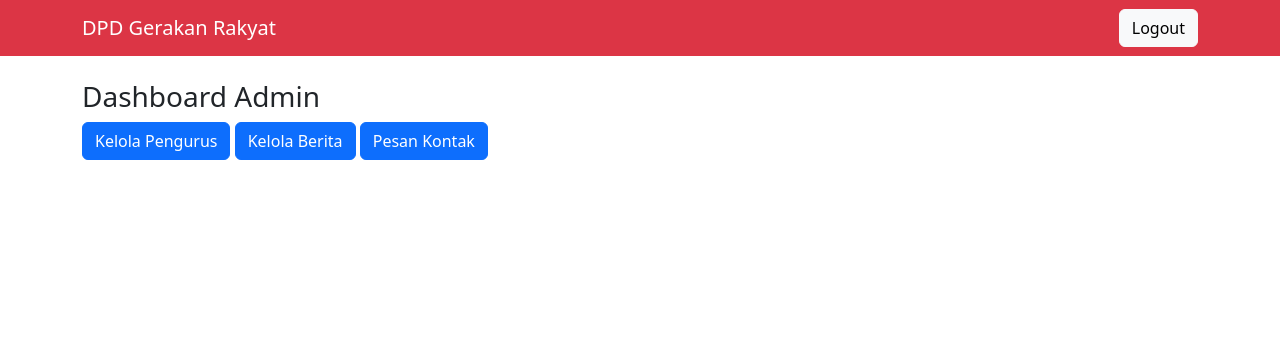
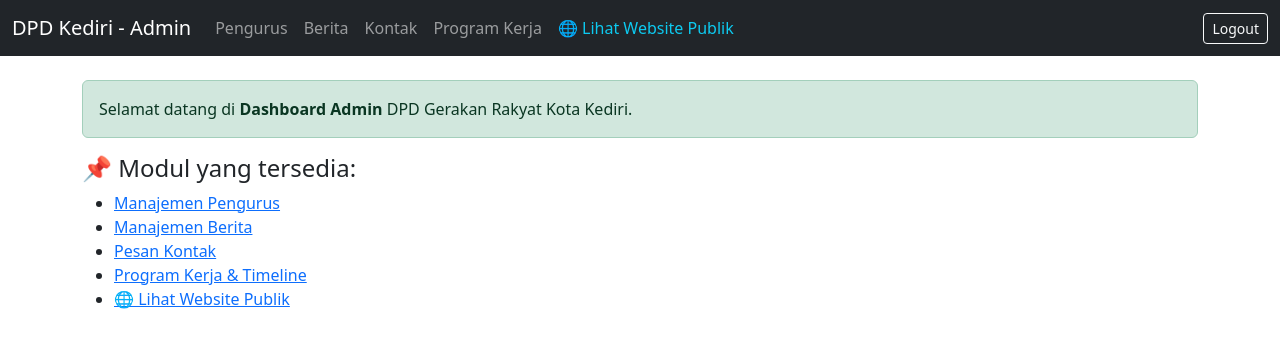
Before and after one commit to mediansapp/dpd-gerak-kediri, a PHP site: page /Index.php in a window 1280 px wide. Shown: the top 348 px of the page. Run offline with PHP 8.4, Linux system fonts and the light colour scheme; the visitor is signed in with stand-in values (Sample User, id 1).

Commit message:
Update Index.php

```diff
--- a/Index.php
+++ b/Index.php
@@ -4,26 +4,49 @@ require 'config.php';
 if(!isset($_SESSION['admin_id'])){ header('Location: login.php'); exit; }
 ?>
 <!doctype html>
-<html>
+<html lang="id">
 <head>
   <meta charset="utf-8">
-  <title>Dashboard</title>
+  <title>Dashboard DPD Gerakan Rakyat Kota Kediri</title>
   <link href="https://cdn.jsdelivr.net/npm/bootstrap@5.3.2/dist/css/bootstrap.min.css" rel="stylesheet">
 </head>
 <body>
-<nav class="navbar navbar-dark bg-danger">
-  <div class="container">
-    <a class="navbar-brand" href="#">DPD Gerakan Rakyat</a>
-    <a class="btn btn-light" href="logout.php">Logout</a>
+<nav class="navbar navbar-expand-lg navbar-dark bg-dark">
+  <div class="container-fluid">
+    <a class="navbar-brand" href="index.php">DPD Kediri - Admin</a>
+    <button class="navbar-toggler" type="button" data-bs-toggle="collapse" data-bs-target="#navbarNav">
+      <span class="navbar-toggler-icon"></span>
+    </button>
+    <div class="collapse navbar-collapse" id="navbarNav">
+      <ul class="navbar-nav">
+        <li class="nav-item"><a class="nav-link" href="pengurus.php">Pengurus</a></li>
+        <li class="nav-item"><a class="nav-link" href="berita.php">Berita</a></li>
+        <li class="nav-item"><a class="nav-link" href="kontak.php">Kontak</a></li>
+        <li class="nav-item"><a class="nav-link" href="program.php">Program Kerja</a></li>
+        <li class="nav-item"><a class="nav-link text-info" href="home.php" target="_blank">🌐 Lihat Website Publik</a></li>
+      </ul>
+    </div>
+    <div class="d-flex">
+      <a href="logout.php" class="btn btn-outline-light btn-sm">Logout</a>
+    </div>
   </div>
 </nav>
+
 <div class="container my-4">
-  <h3>Dashboard Admin</h3>
-  <p>
-    <a href="pengurus.php" class="btn btn-primary">Kelola Pengurus</a>
-    <a href="berita.php" class="btn btn-primary">Kelola Berita</a>
-    <a href="kontak.php" class="btn btn-primary">Pesan Kontak</a>
-  </p>
+  <div class="alert alert-success">
+    Selamat datang di <b>Dashboard Admin</b> DPD Gerakan Rakyat Kota Kediri.
+  </div>
+
+  <h4>📌 Modul yang tersedia:</h4>
+  <ul>
+    <li><a href="pengurus.php">Manajemen Pengurus</a></li>
+    <li><a href="berita.php">Manajemen Berita</a></li>
+    <li><a href="kontak.php">Pesan Kontak</a></li>
+    <li><a href="program.php">Program Kerja & Timeline</a></li>
+    <li><a href="home.php" target="_blank">🌐 Lihat Website Publik</a></li>
+  </ul>
 </div>
+
+<script src="https://cdn.jsdelivr.net/npm/bootstrap@5.3.2/dist/js/bootstrap.bundle.min.js"></script>
 </body>
 </html>
```
